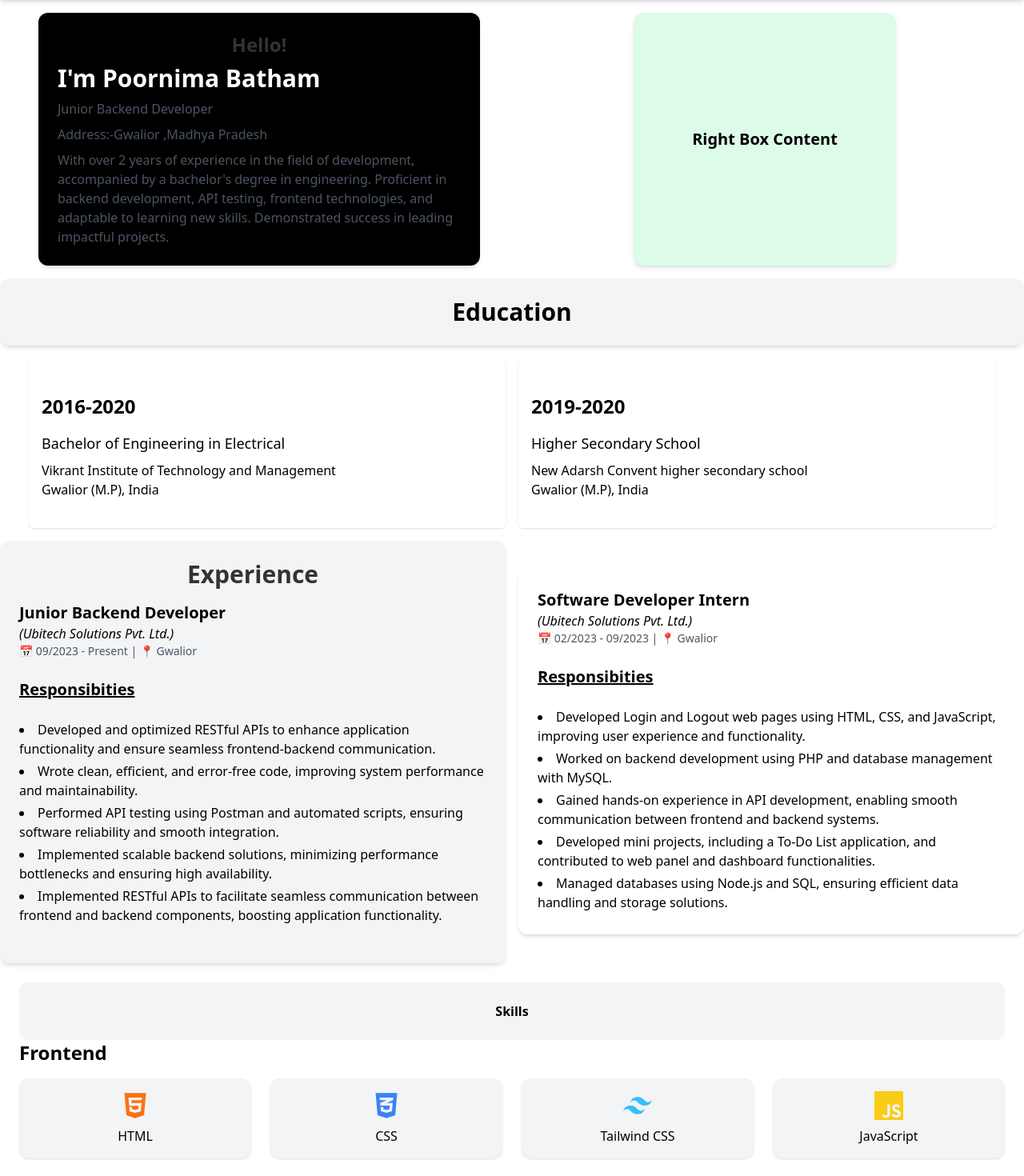
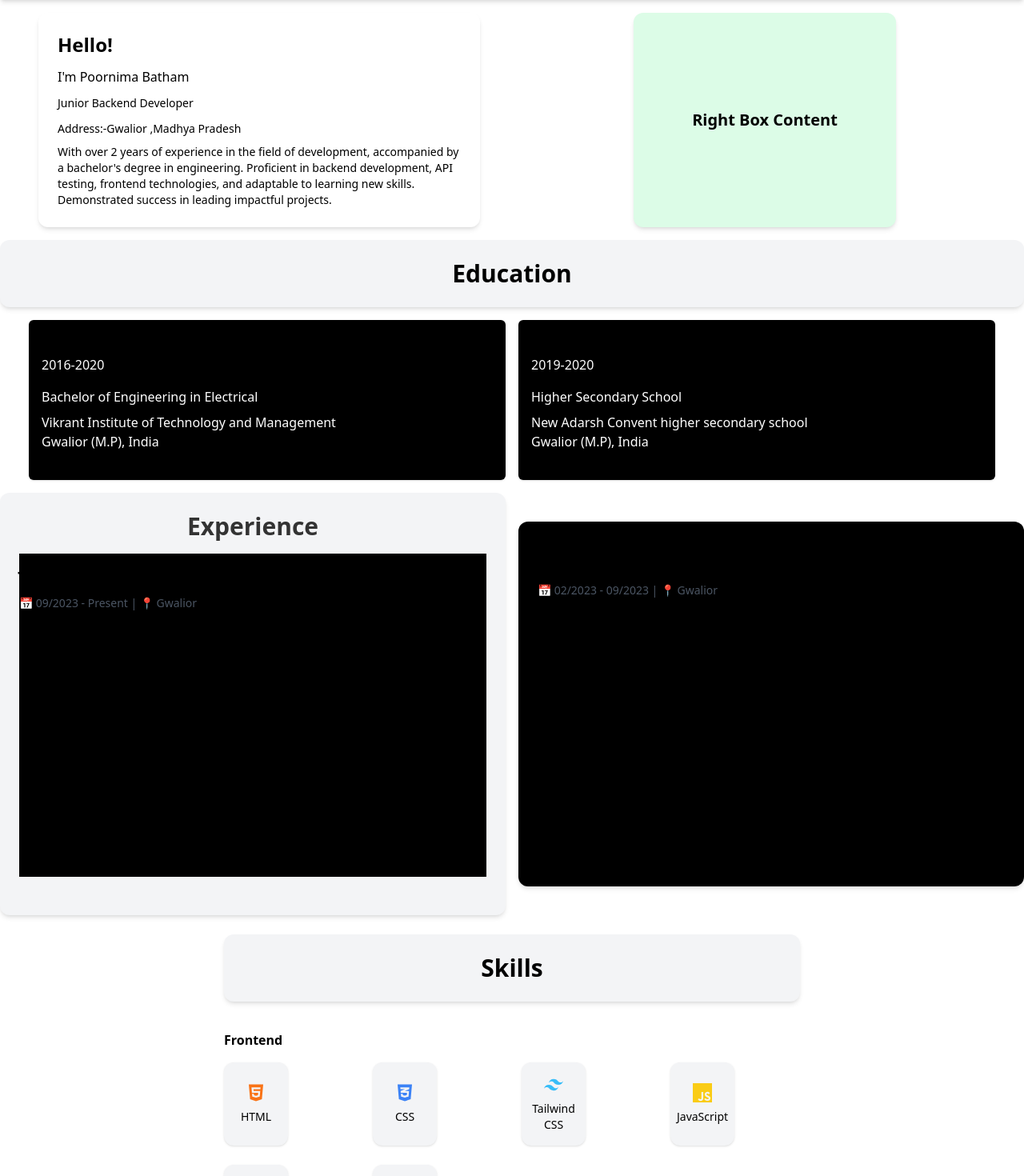
Before and after one commit to Poornimabatham/poornimaportfolio_14-2025, a React (Create React App) app: page / in a window 1280 px wide. Shown: the part 100-1570 px from the top of the page at 80% size. Built offline with nearby package versions, Linux system fonts and the light colour scheme.

Commit message:
add codE

```diff
--- a/src/components/Education.js
+++ b/src/components/Education.js
@@ -9,21 +9,21 @@ const Education = () => {
       </div>
 
       {/* Education Grid */}
-      <div className="grid grid-cols-1 md:grid-cols-2 gap-4 p-4 px-9">
+      <div className="grid grid-cols-1 md:grid-cols-2 gap-4 p-4 px-9 ">
         {/* Education Block 1 */}
-        <div className="bg-white p-4 py-9 rounded-md shadow">
-          <h1 className="text-2xl font-semibold py-2">2016-2020</h1>
-          <h1 className="text-lg font-medium py-2">
+        <div className="bg-black text-white p-4 py-9 rounded-md shadow">
+          <h1 className="text-m  py-2">2016-2020</h1>
+          <h1 className="text-m   py-2">
             Bachelor of Engineering in Electrical
           </h1>
-          <p>Vikrant Institute of Technology and Management</p>
-          <p>Gwalior (M.P), India</p>
+          <p className=" text-m ">Vikrant Institute of Technology and Management</p>
+          <p className="text-m ">Gwalior (M.P), India</p>
         </div>
 
         {/* Education Block 2 */}
-        <div className="bg-white p-4 py-9 rounded-md shadow">
-          <h1 className="text-2xl font-semibold py-2">2019-2020</h1>
-          <h1 className="text-lg font-medium py-2">Higher Secondary School</h1>
+        <div className="bg-black p-4 py-9 rounded-md shadow text-white">
+          <h1 className="text-m  py-2">2019-2020</h1>
+          <h1 className="text-m  py-2">Higher Secondary School</h1>
           <p>New Adarsh Convent higher secondary school</p>
           <p>Gwalior (M.P), India</p>
         </div>
--- a/src/components/Experience.js
+++ b/src/components/Experience.js
@@ -10,7 +10,7 @@ const Experience = () => {
           <h2 className="text-3xl font-bold mb-4">Experience</h2>
 
           {/* Job 1 */}
-          <div className="mb-6">
+          <div className="mb-6 bg-black">
             <h3 className="text-xl font-semibold">Junior Backend Developer</h3>
             <p className="italic">(Ubitech Solutions Pvt. Ltd.)</p>
             <p className="text-sm text-gray-600 mb-2">
@@ -47,7 +47,7 @@ const Experience = () => {
         </div>
 
         {/* Right Side Box - Intern Experience */}
-        <div className="bg-white p-6 my-9 rounded-xl shadow-md">
+        <div className="bg-black p-6 my-9 rounded-xl shadow-md">
           <div>
             <h3 className="text-xl font-semibold">Software Developer Intern</h3>
             <p className="italic">(Ubitech Solutions Pvt. Ltd.)</p>
--- a/src/components/HeroSection.js
+++ b/src/components/HeroSection.js
@@ -1,19 +1,37 @@
 import React from "react";
 
 const HeroSection = () => {
+  const handleMouseEnter = (event) => {
+    const card = event.currentTarget;
+    console.log(event.currentTarget, card.classList);
+    card.classList.add("bg-white", "text-black");
+    card.classList.remove("bg-purple", "text-black"); // Assuming you might have intended text-black
+  };
+
+  const handleMouseLeave = (event) => {
+    const card = event.currentTarget;
+    console.log(card, "handleMouseLeave");
+    card.classList.add("bg-purple", "text-black"); // Revert to original colors (assuming text-black)
+    card.classList.remove("bg-red", "text-white");
+  };
+
   return (
     <div className="grid grid-cols-1 md:grid-cols-2 gap-4 p-4">
       {/* Left Box */}
-      <div className="bg-black p-6 mx-8 rounded-xl shadow-md">
-        <h2 className="text-2xl font-bold mb-2">Hello!</h2>
-        <h1 className="text-3xl font-bold text-white">I'm Poornima Batham</h1>
-        <p className="mt-2 text-gray-600">
-          <span>Junior Backend Developer</span>
+      <div
+        className="bg-purple p-6 mx-8 rounded-xl shadow-md text-black" // Added initial text color
+        onMouseEnter={handleMouseEnter}
+        onMouseLeave={handleMouseLeave}
+      >
+        <h1 className="text-2xl font-bold mb-3">Hello!</h1>
+        <h1 className="text-1xl font-medium ">I'm Poornima Batham</h1>
+        <p className="mt-2">
+          <span className=" text-sm  ">Junior Backend Developer</span>
         </p>
-        <p className="mt-2 text-gray-600">
-          <span>Address:-Gwalior ,Madhya Pradesh</span>
+        <p className="mt-2">
+          <span className="text-sm ">Address:-Gwalior ,Madhya Pradesh</span>
         </p>
-        <p className="mt-2 text-gray-600">
+        <p className=" mt-2 text-sm">
           With over 2 years of experience in the field of development,
           accompanied by a bachelor's degree in engineering. Proficient in
           backend development, API testing, frontend technologies, and adaptable
--- a/src/components/Skills.js
+++ b/src/components/Skills.js
@@ -16,16 +16,16 @@ import {
 } from "react-icons/si";
 
 const SkillsSection = ({ title, skills }) => (
-  <div className="mb-8">
-    <h3 className="text-2xl font-semibold mb-4">{title}</h3>
+  <div className="mb-8 mt-9">
+    <h3 className="text-1xl font-semibold mb-4">{title}</h3>
     <div className="grid grid-cols-2 sm:grid-cols-3 md:grid-cols-4 gap-6">
       {skills.map((skill, index) => (
         <div
           key={index}
-          className="flex flex-col items-center justify-center gap-2 p-4 bg-gray-100 rounded-xl shadow hover:shadow-md transition duration-300 ease-in-out"
+          className="flex flex-col items-center justify-center gap-2 p-4 bg-gray-100 rounded-xl shadow hover:shadow-md transition duration-300 ease-in-out w-20"
         >
-          <div className="text-4xl">{skill.icon}</div>
-          <div className="text-md font-medium text-center">{skill.name}</div>
+          <div className="text-2xl">{skill.icon}</div>
+          <div className="text-sm font-medium text-center">{skill.name}</div>
         </div>
       ))}
     </div>
@@ -54,8 +54,8 @@ const Skills = () => {
   ];
 
   return (
-    <div className="p-6">
-      <h1 className=" flex items-center justify-center bg-gray-100 p-6 rounded-xl shadow-mdtext-3xl font-bold">
+    <div className="p-6 max-w-3xl mx-auto">
+      <h1 className=" flex items-center justify-center bg-gray-100 p-6 rounded-xl shadow-md text-3xl font-bold">
         Skills
       </h1>
 
```
